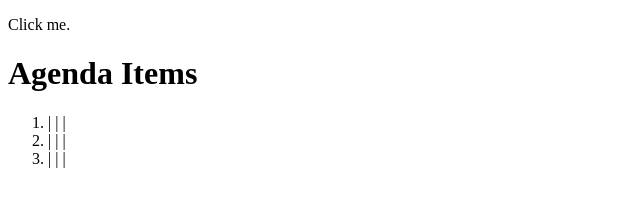
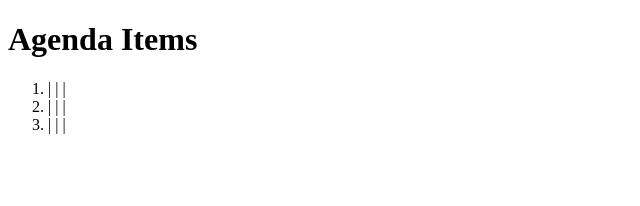
Before and after one commit to DanCanetti/agenda-parser, a plain HTML site: page index.html in a window 1280 px wide. Shown: the whole page, without its empty margins (0-640 px from the left). Drawn offline with nearby package versions, Linux system fonts and the light colour scheme.

Commit message:
Remove click test

```diff
--- a/index.html
+++ b/index.html
@@ -6,7 +6,6 @@
         <script type="text/javascript" defer src="js/parse-csv.js"></script>
     </head>
     <body>
-        <p id="demo" onclick="parseCSV()">Click me.</p>
         <div id="agenda">
             <h1>{{ title }}</h1>
             <ol>
```
